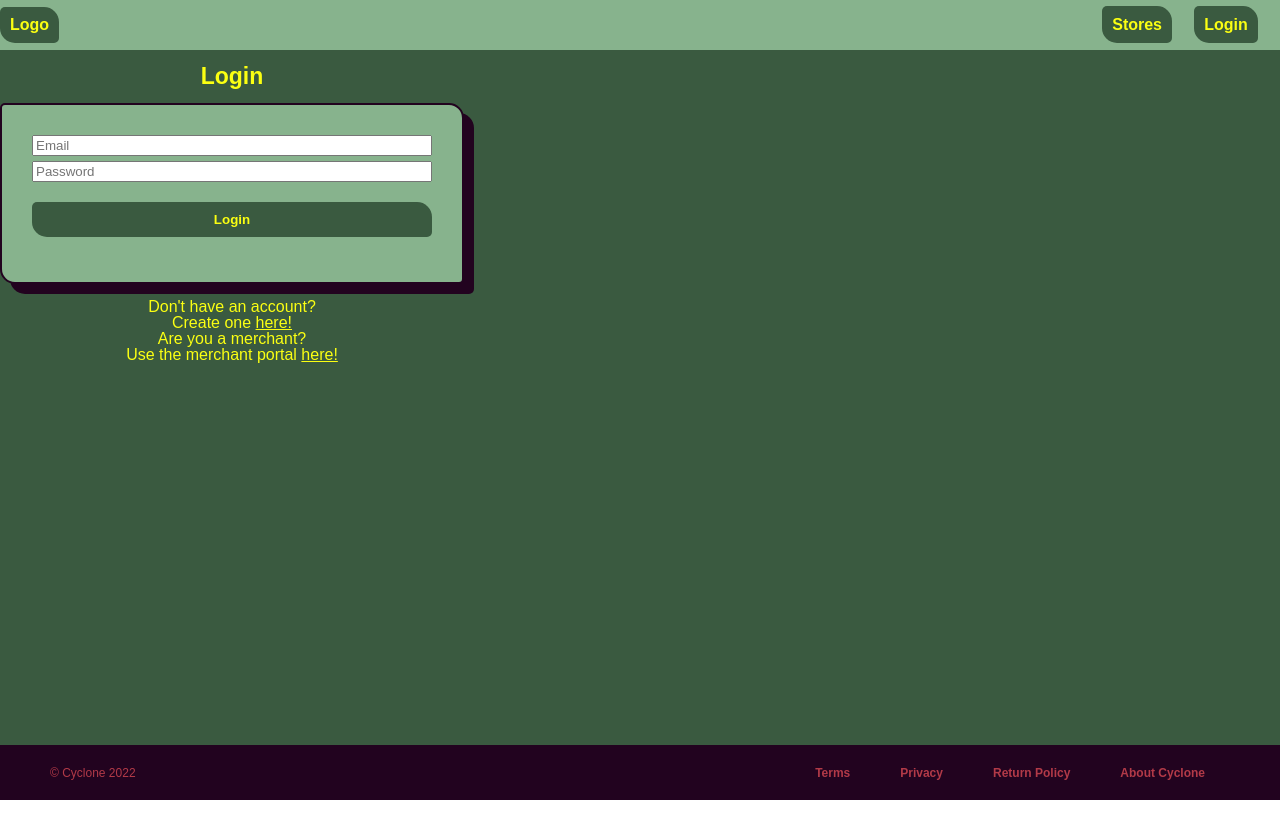
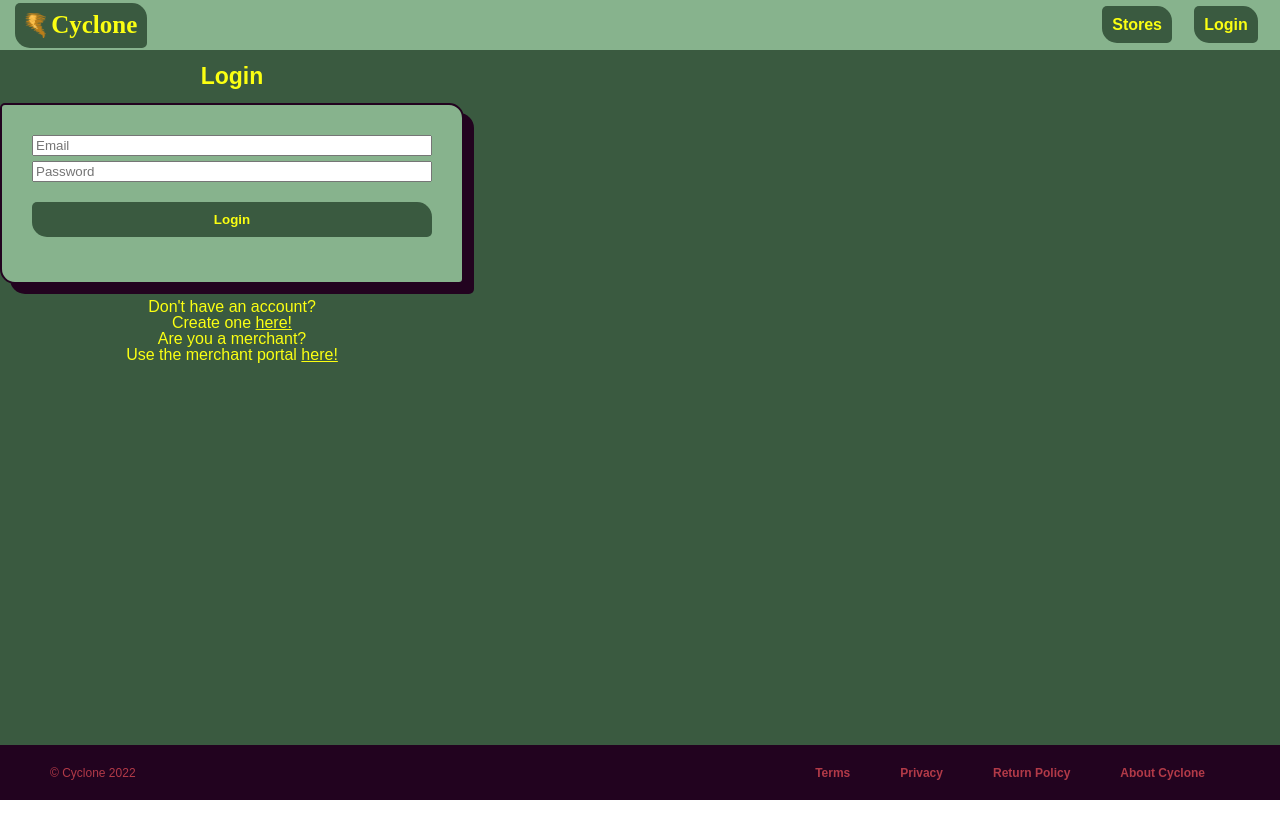
Before and after one commit to SelwynHP/project-cyclone, a React (Create React App) app in the folder client/: page /tracking/1 in a window 1280 px wide. Shown: the top 838 px of the page. Built offline with nearby package versions, Linux system fonts and the light colour scheme; no server answers.

Commit message:
Fix: updated logo

```diff
--- a/client/src/components/Footer.js
+++ b/client/src/components/Footer.js
@@ -49,7 +49,7 @@ const Button = styled.button`
   height: 25px;
 
   :hover {
-    color: #b0b1b1;
+    color: var(--lemon-glacier);
     cursor: pointer;
   }
 `;
--- a/client/src/components/GlobalStyles.js
+++ b/client/src/components/GlobalStyles.js
@@ -85,6 +85,7 @@ export default createGlobalStyle`
 
     &:hover {
       cursor: pointer;
+      background-color: var(--dark-purple);
     }
   }
 `
--- a/client/src/components/Header.js
+++ b/client/src/components/Header.js
@@ -2,15 +2,13 @@ import {NavLink} from "react-router-dom";
 import styled from "styled-components";
 import {useContext} from "react";
 import {UserContext} from "./UserContext";
+import Logo from "./Logo";
 
 const Header = () => {
     const {loginState} = useContext(UserContext);
     return (
         <Wrapper>
-            <NavLink to="/">
-                <h1>Logo</h1>
-            </NavLink>
-
+            <Logo/>
             <ul>
                 <li>
                     <NavLink to="/stores">Stores</NavLink>
--- a/client/src/components/Items/Item.js
+++ b/client/src/components/Items/Item.js
@@ -1,13 +1,19 @@
 import styled from "styled-components";
 
 const Item = ({item}) => {
-    console.log(item);
+    const handleBuyNow = () => {
+
+    }
+    const handleAddToCart = () => {
+
+    }
     return (
         <Wrapper>
             <img src={item.imageSrc} alt={`${item.name}`}/>
             <p>{item.description}</p>
             <h3>${item.price}</h3>
-            <button>Add to Cart</button>
+            <AddToCart>Add to Cart</AddToCart>
+            <BuyNow>Buy Now</BuyNow>
         </Wrapper>
     )
 }
@@ -26,5 +32,15 @@ const Wrapper = styled.div`
     border-radius: 50%;
     max-width: 50%;
   }
+
+  & button {
+    width: 50%;
+  }
+`
+const AddToCart = styled.button`
+  margin-bottom: 5px;
+`
+const BuyNow = styled.button`
+  margin-top: 0;
 `
 export default Item;
--- /dev/null
+++ b/client/src/components/Logo.js
@@ -0,0 +1,33 @@
+import {useNavigate} from "react-router-dom";
+import cyclone from "../assets/hurricane.png";
+import styled from "styled-components";
+
+const Logo = () => {
+    const nav = useNavigate();
+    const handleClick = () => {
+        nav("/");
+    }
+    return (
+        <Wrapper onClick={() => handleClick()}>
+            <img src={cyclone} alt="company logo"/>
+            <h1>Cyclone</h1>
+        </Wrapper>
+    )
+}
+const Wrapper = styled.button`
+  display: flex;
+  height: 90%;
+  margin-left: 15px;
+  border-radius: 5px 15px;
+  font-family: cursive;
+  font-size: 25px;
+  background-color: var(--hunter-green);
+  justify-content: space-between;
+  gap: 5px;
+  align-items: center;
+
+  img {
+    height: 100%;
+  }
+`
+export default Logo;
```
Also changed, not shown: client/src/assets/cyclone_logo.png (deleted), client/src/assets/hurricane.png (added).
